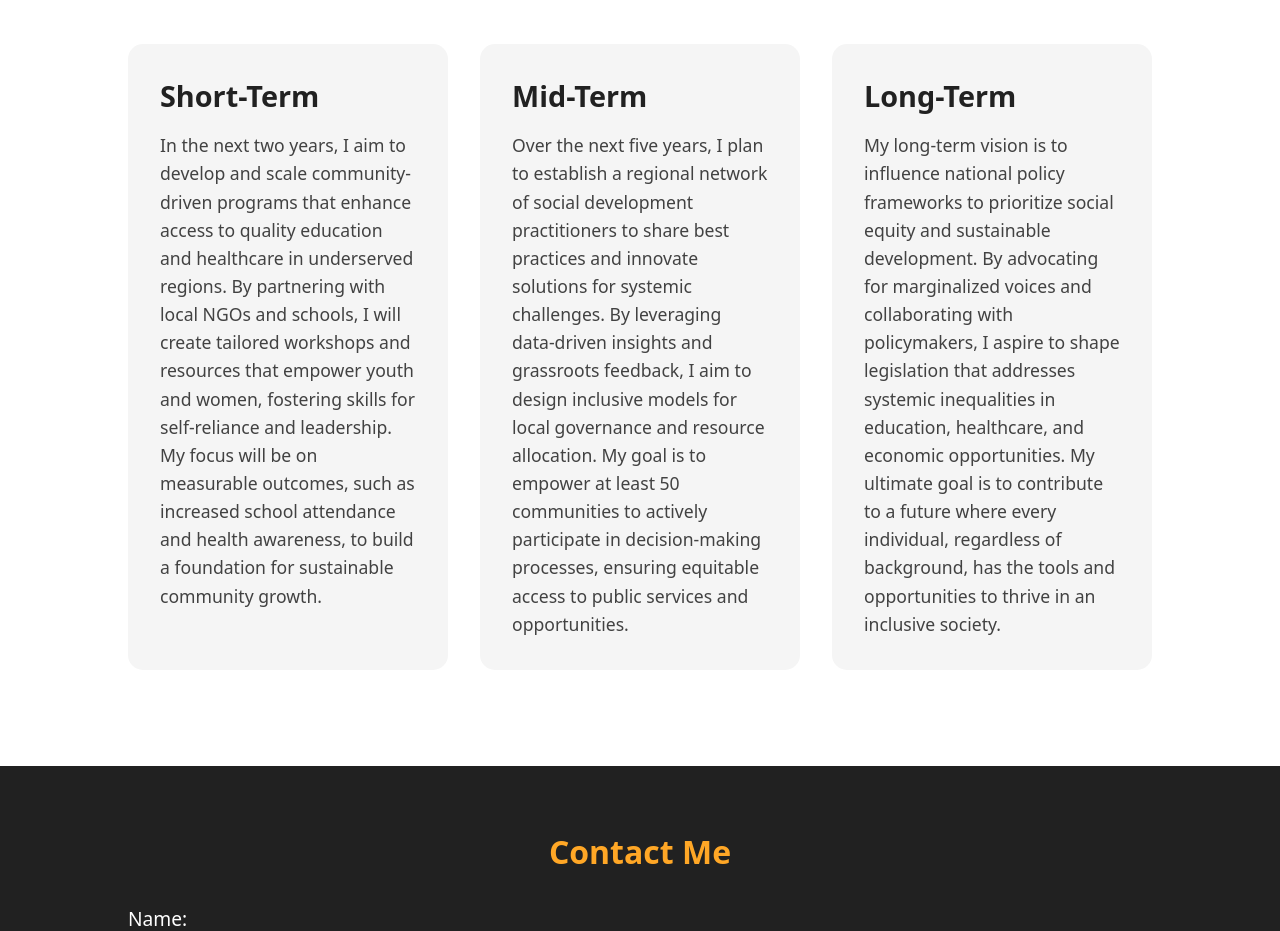
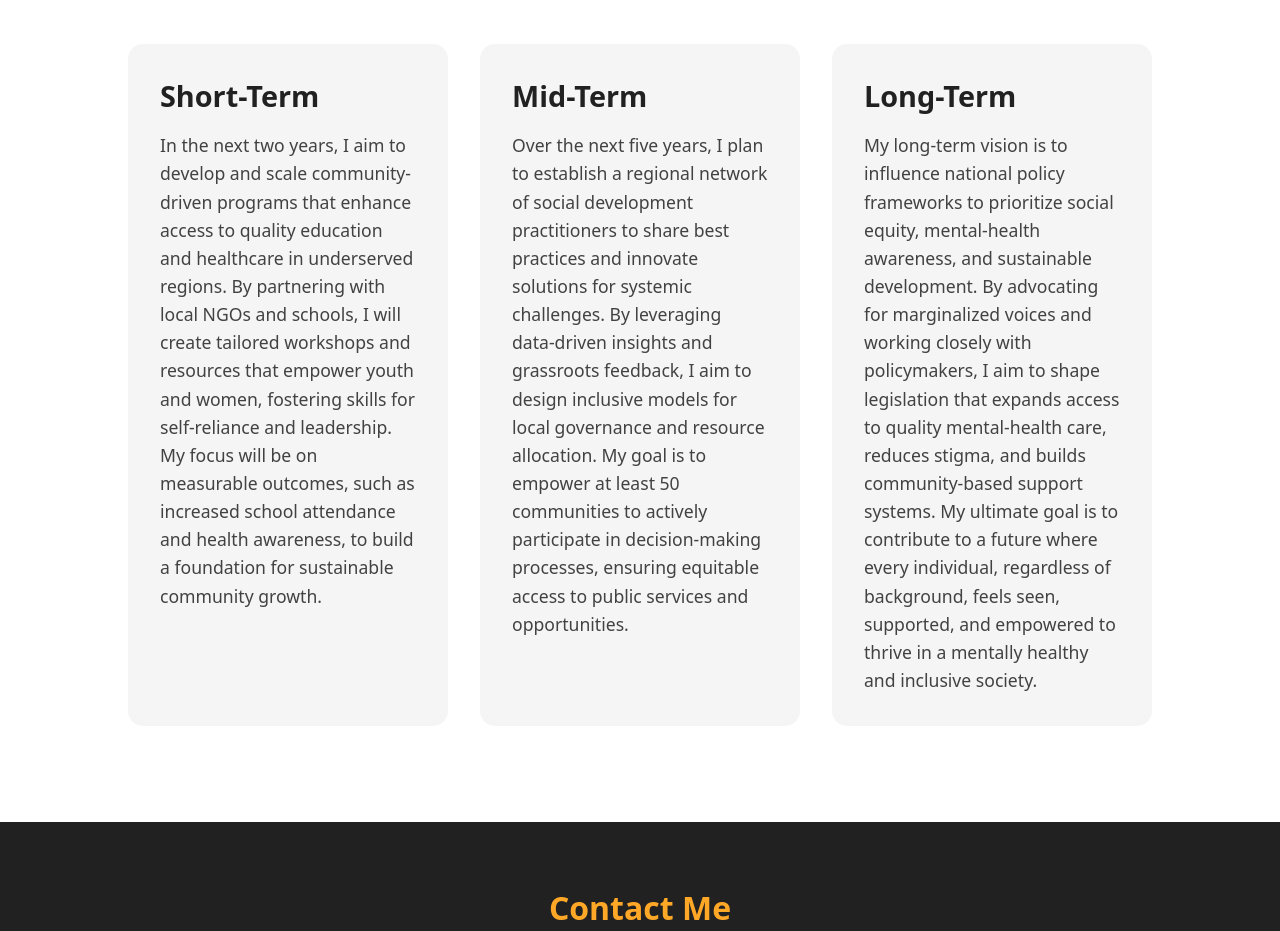
Before and after one commit to onlyvinit/shiwi, a plain HTML site: page shiwi/index.html in a window 1280 px wide. Shown: the part 4800-5731 px from the top of the page. Drawn offline with nearby package versions, Linux system fonts and the light colour scheme.

Commit message:
Update index.html

```diff
--- a/shiwi/index.html
+++ b/shiwi/index.html
@@ -299,12 +299,12 @@
                     <div class="goal-item">
                         <h3>Long-Term</h3>
                         <p>
-                            My long-term vision is to influence national policy frameworks to prioritize social
-                            equity and sustainable development. By advocating for marginalized voices and
-                            collaborating with policymakers, I aspire to shape legislation that addresses
-                            systemic inequalities in education, healthcare, and economic opportunities. My
-                            ultimate goal is to contribute to a future where every individual, regardless of
-                            background, has the tools and opportunities to thrive in an inclusive society.
+                           My long‑term vision is to influence national policy frameworks to prioritize social equity,
+                            mental‑health awareness, and sustainable development. By advocating for marginalized voices
+                            and working closely with policymakers, I aim to shape legislation that expands access to quality
+                            mental‑health care, reduces stigma, and builds community-based support systems. My ultimate
+                            goal is to contribute to a future where every individual, regardless of background, feels seen,
+                            supported, and empowered to thrive in a mentally healthy and inclusive society.
                         </p>
                     </div>
                 </div>
```
